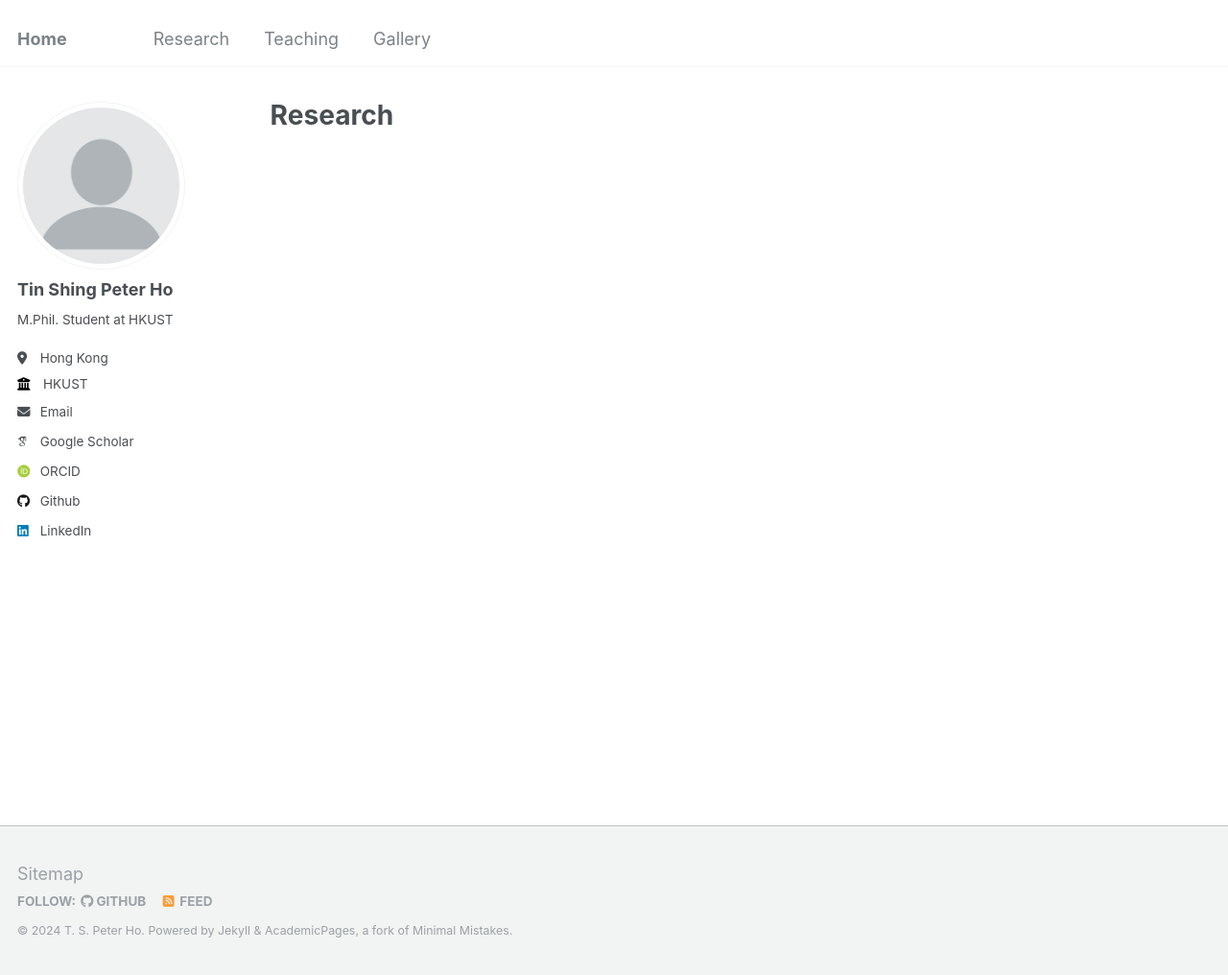
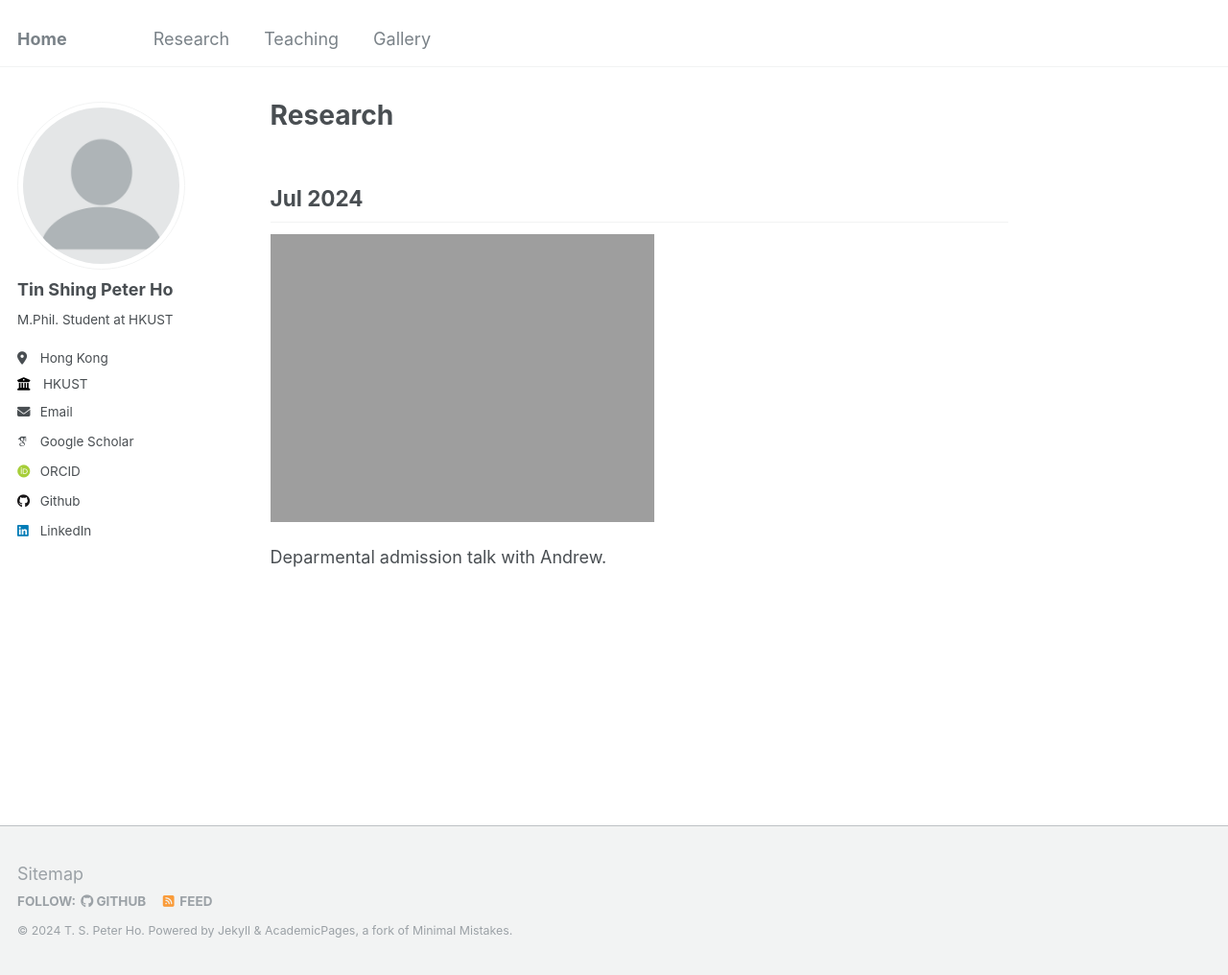
Before and after one commit to peterh0709/tspho.github.io, a Jekyll site: the page built from _pages/gallery.md, in a window 1280 px wide and 1016 px high. Shown: the whole window at 96% size. Built offline with Jekyll 4.4.1, drawn with Linux system fonts in a browser that asks for light colours; some web fonts are replaced.

Commit message:
Update gallery.md

```diff
--- a/_pages/gallery.md
+++ b/_pages/gallery.md
@@ -4,3 +4,8 @@ title: "Research"
 permalink: /gallery/
 author_profile: true
 ---
+## Jul 2024
+
+<img src="/images/2024_macau[1].jpg" />
+
+Deparmental admission talk with Andrew.
```
